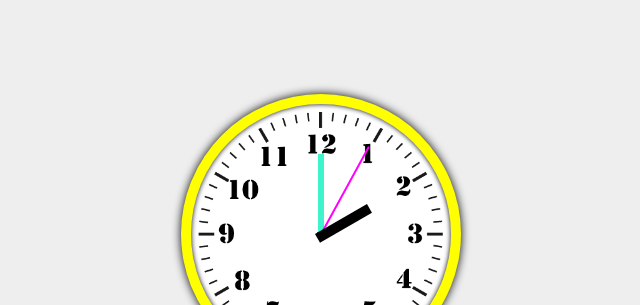
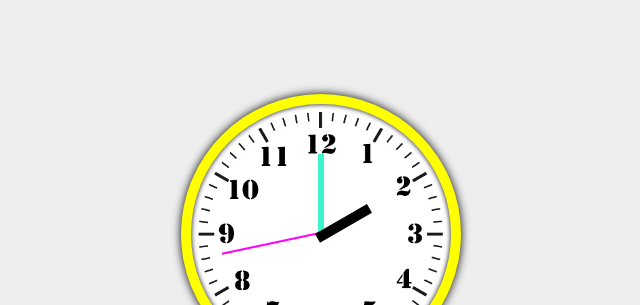
Before and after one commit to praveen-thayikkattil/real-time-clock, a React (Create React App) app: page / in a window 1280 px wide. Shown: the top 305 px of the page, without its empty margins (319-959 px from the left). Built offline with nearby package versions, Linux system fonts and the light colour scheme.

Commit message:
updated the calculation of second hand needle degrees

```diff
--- a/src/App.js
+++ b/src/App.js
@@ -30,7 +30,8 @@ class App extends Component {
     );
 
     let seconds = this.state.currentLocalTime.format("ss");
-    let secondsInDegrees = (seconds * 60) / 90;
+    let secondsInDegrees = (seconds / 60) * 360;
+    let secondsInDegreesAdjusted = secondsInDegrees + 0;
     let minutes = this.state.currentLocalTime.format("mm");
     let hours = this.state.currentLocalTime.format("hh");
 
@@ -46,7 +47,9 @@ class App extends Component {
             <div className="clock-needles-wrap">
               <div
                 className="second-hand-needle"
-                style={{ transform: `rotate( ${secondsInDegrees}deg )` }}
+                style={{
+                  transform: `rotate( ${secondsInDegreesAdjusted}deg )`,
+                }}
               ></div>
               <div className="minute-hand-needle"></div>
               <div className="hour-hand-needle"></div>
```
